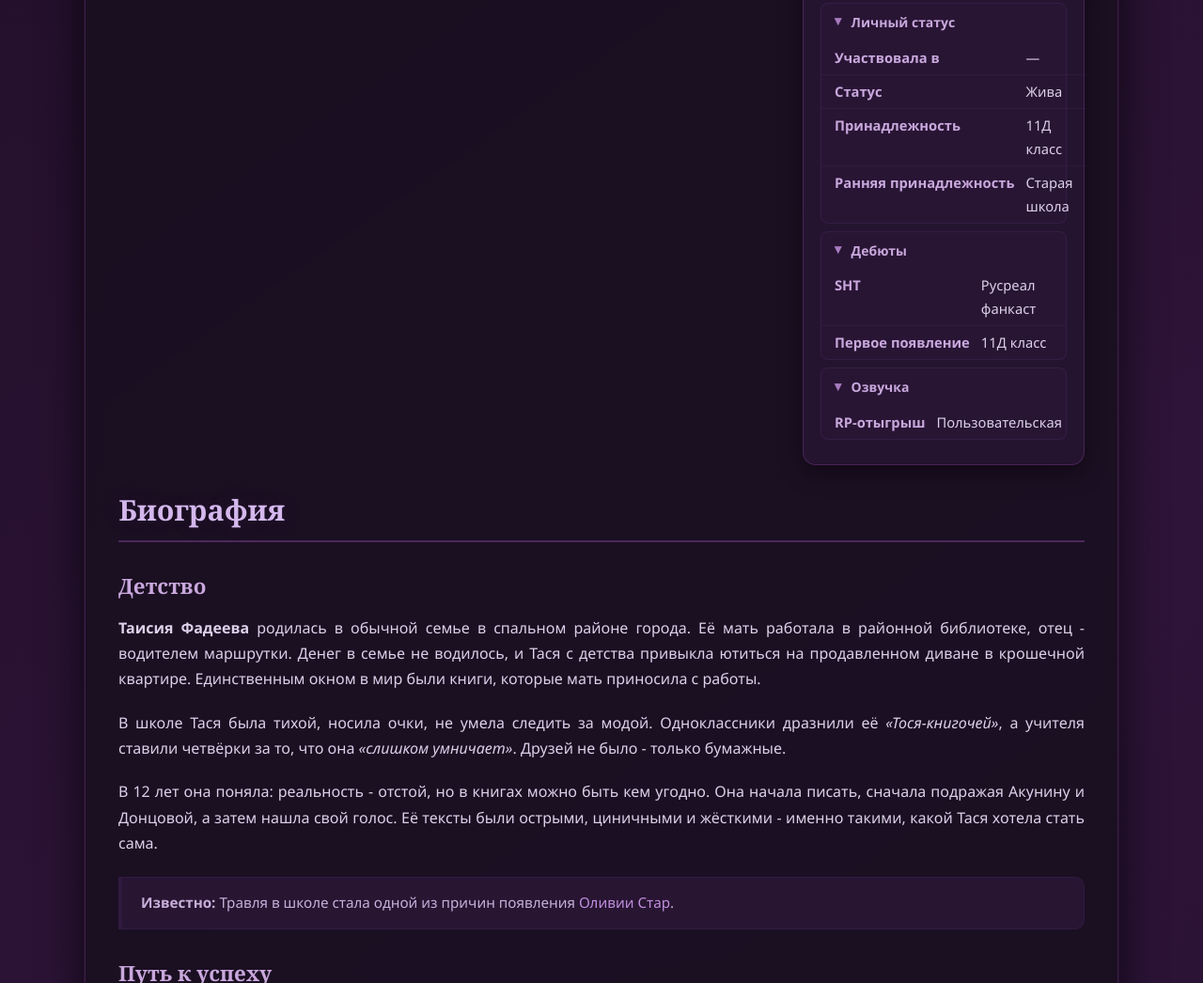
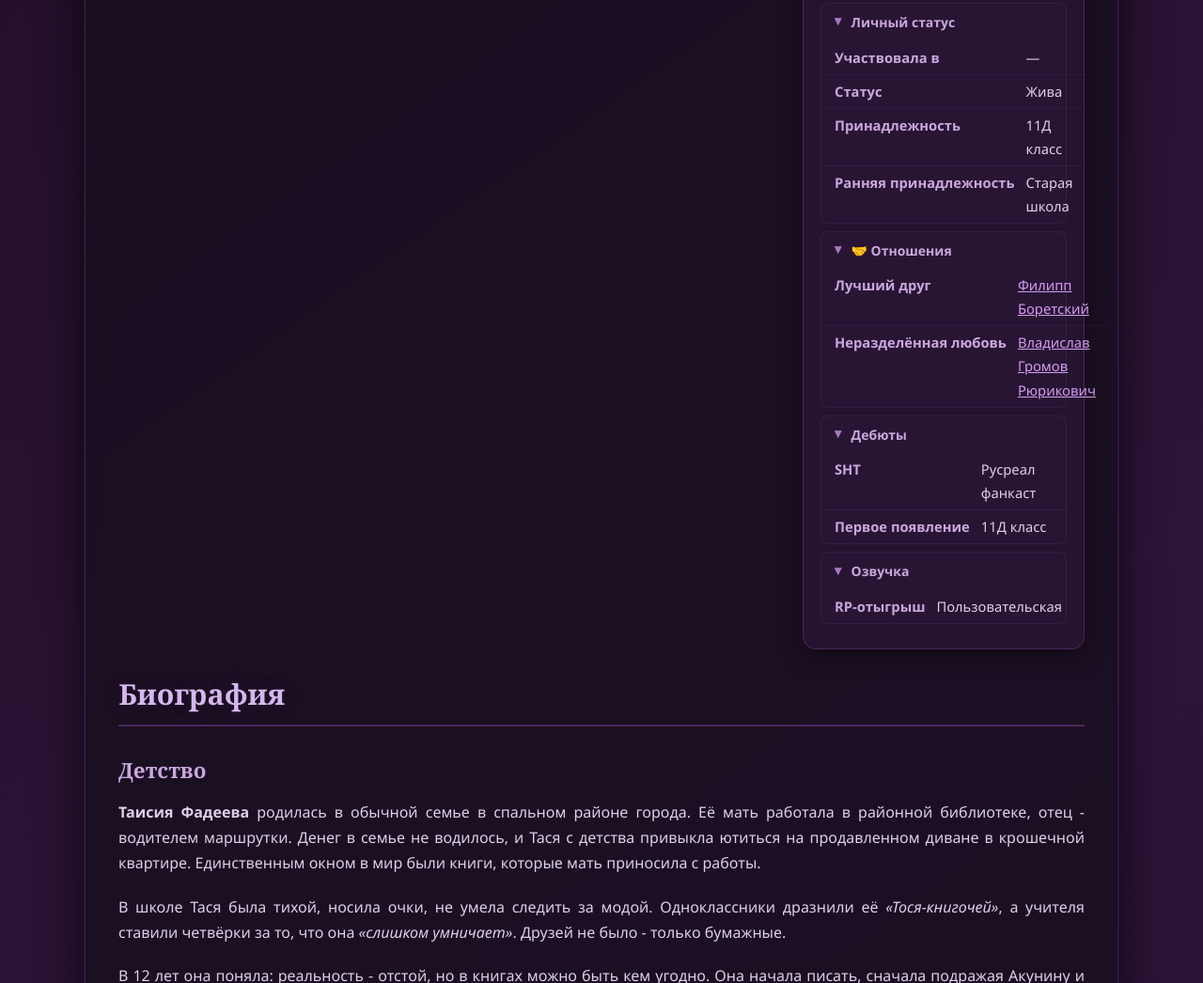
Before and after one commit to tcheriktchertilov/TASYANEKYA, a plain HTML site: page index.html in a window 1280 px wide. Shown: the part 1518-2564 px from the top of the page at 94% size. Drawn offline with Linux system fonts and the light colour scheme.

Commit message:
Update index.html

```diff
--- a/index.html
+++ b/index.html
@@ -120,6 +120,20 @@
                 </tr>
             </table>
         </details>
+
+         <details class="spoiler-block" open>
+        <summary>🤝 Отношения</summary>
+        <table>
+            <tr>
+                <td class="label">Лучший друг</td>
+                <td class="value"><a href="https://buildin.ai/share/0a734bc9-82fc-458b-bc53-a481bd2c0649?code=JKUELD" class="char-link">Филипп Боретский</a></td>
+            </tr>
+            <tr>
+                <td class="label">Неразделённая любовь</td>
+                <td class="value"><a href="#" class="char-link">Владислав Громов Рюрикович</a></td>
+            </tr>
+        </table>
+    </details>
 
         <!-- Дебюты -->
         <details class="spoiler-block" open>
```
